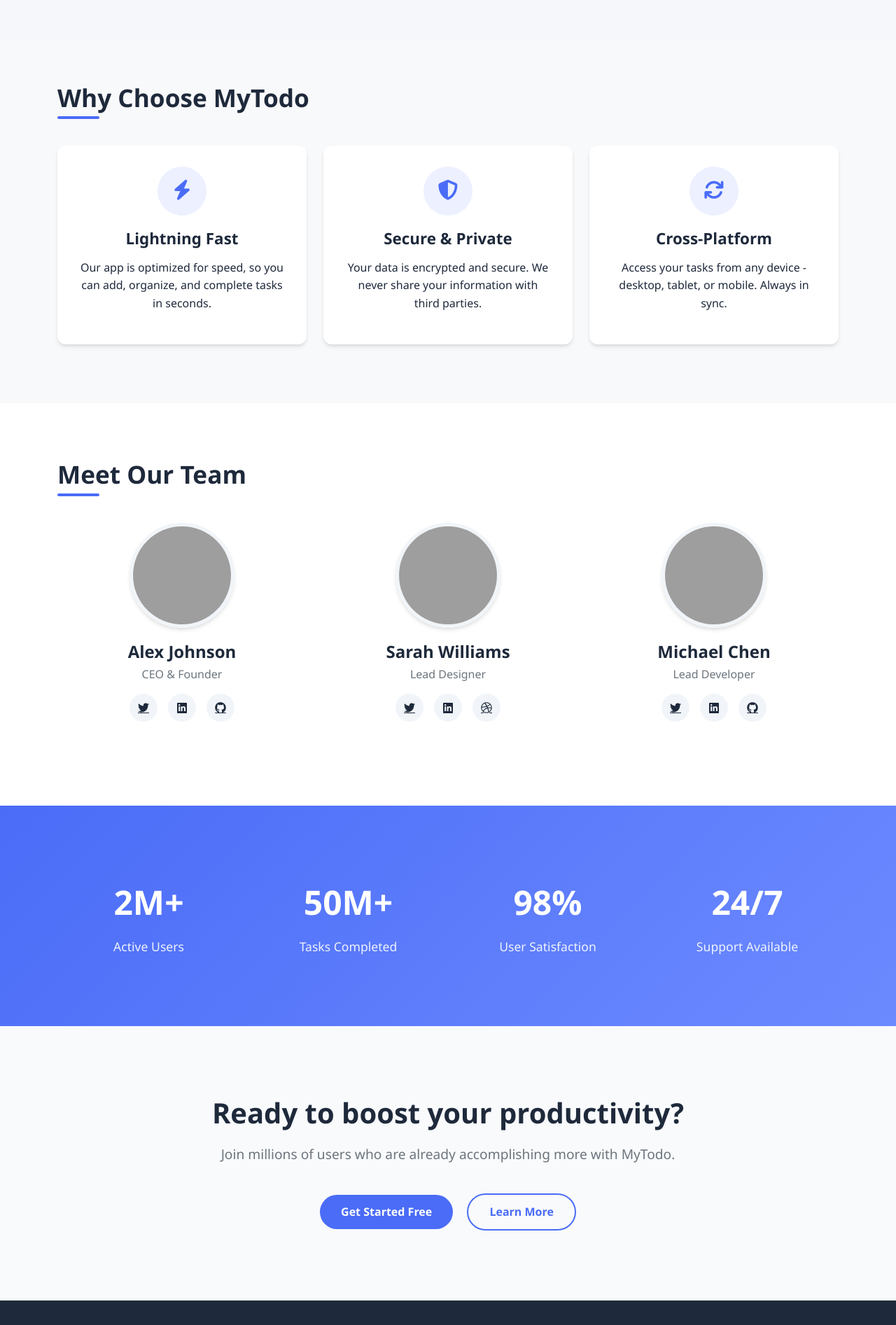
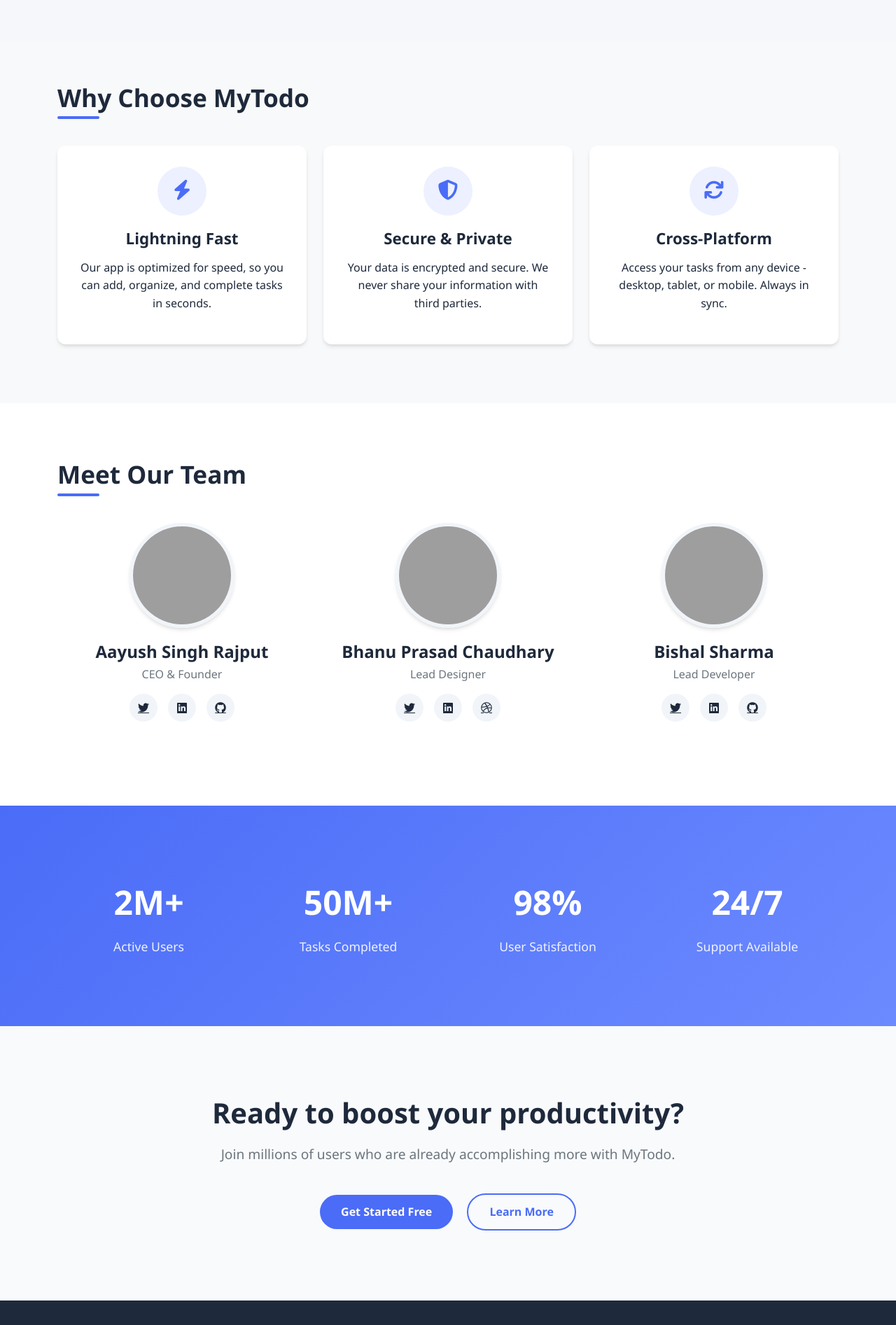
Before and after one commit to AayushSinghRajput/Todo-App, a Flask app: page /about in a window 1280 px wide. Shown: the part 984-2877 px from the top of the page at 70% size. Run offline with Flask 3, Linux system fonts and the light colour scheme; grey boxes are pictures that could not be loaded.

Commit message:
changes in about page

```diff
--- a/templates/about.html
+++ b/templates/about.html
@@ -542,7 +542,7 @@
                 alt="Team Member"
                 class="team-img"
               />
-              <h4>Alex Johnson</h4>
+              <h4>Aayush Singh Rajput</h4>
               <p>CEO & Founder</p>
               <div class="social-links">
                 <a href="#"><i class="fab fa-twitter"></i></a>
@@ -554,11 +554,11 @@
           <div class="col-md-4">
             <div class="team-member">
               <img
-                src="https://images.unsplash.com/photo-1494790108755-2616b612b786?ixlib=rb-4.0.3&ixid=M3wxMjA3fDB8MHxwaG90by1wYWdlfHx8fGVufDB8fHx8fA%3D%3D&auto=format&fit=crop&w=500&q=80"
+                src="https://images.pexels.com/photos/614810/pexels-photo-614810.jpeg"
                 alt="Team Member"
                 class="team-img"
               />
-              <h4>Sarah Williams</h4>
+              <h4>Bhanu Prasad Chaudhary</h4>
               <p>Lead Designer</p>
               <div class="social-links">
                 <a href="#"><i class="fab fa-twitter"></i></a>
@@ -574,7 +574,7 @@
                 alt="Team Member"
                 class="team-img"
               />
-              <h4>Michael Chen</h4>
+              <h4>Bishal Sharma</h4>
               <p>Lead Developer</p>
               <div class="social-links">
                 <a href="#"><i class="fab fa-twitter"></i></a>
@@ -626,7 +626,7 @@
         <p>
           Join millions of users who are already accomplishing more with MyTodo.
         </p>
-        <a href="#" class="btn-custom me-3">Get Started Free</a>
+        <a href="/" class="btn-custom me-3">Get Started Free</a>
         <a
           href="#"
           class="btn-custom"
@@ -668,7 +668,7 @@
             <div class="footer-links">
               <h5>Company</h5>
               <ul>
-                <li><a href="#">About Us</a></li>
+                <li><a href="/about">About Us</a></li>
                 <li><a href="#">Careers</a></li>
                 <li><a href="#">Blog</a></li>
                 <li><a href="#">Press</a></li>
```
